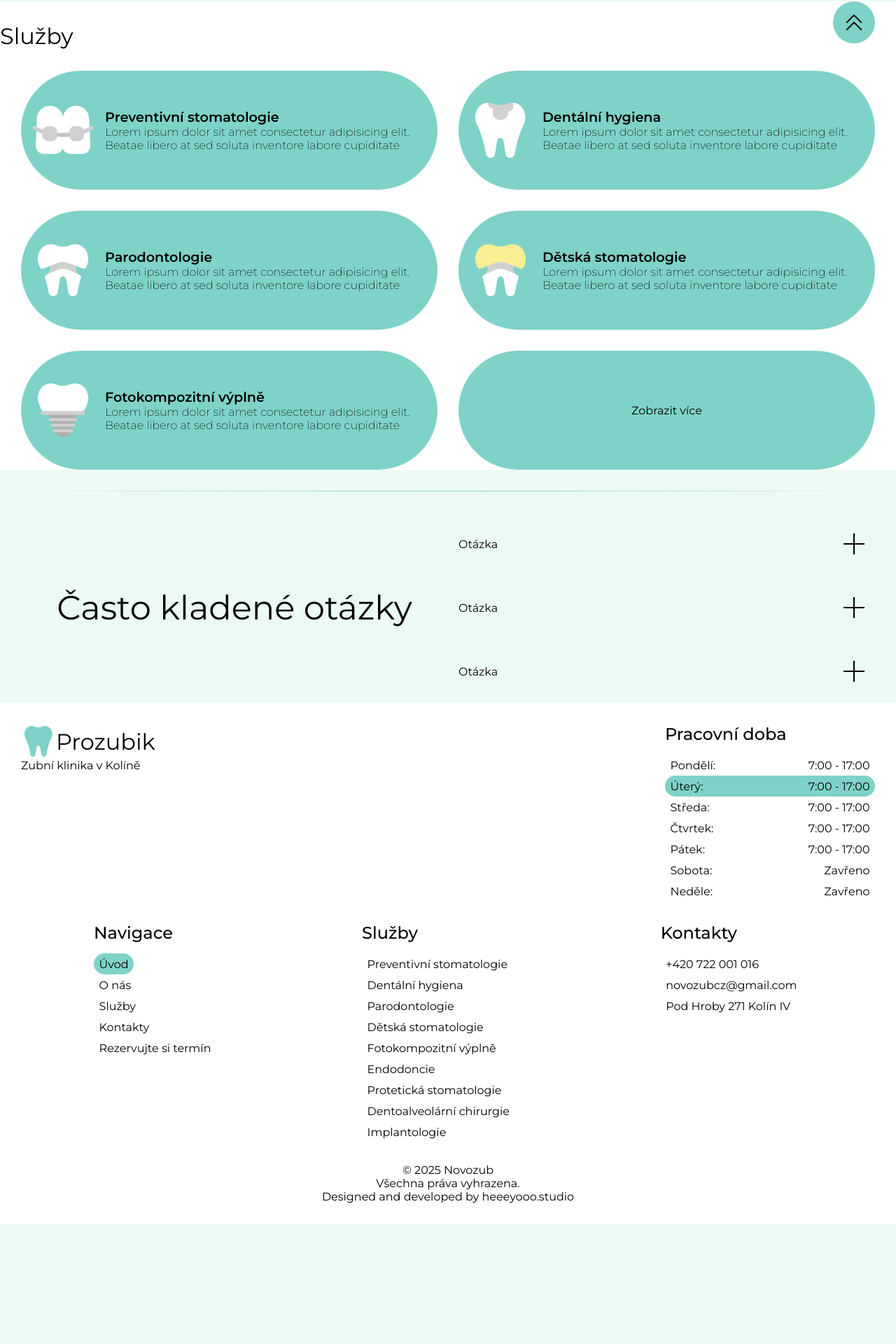
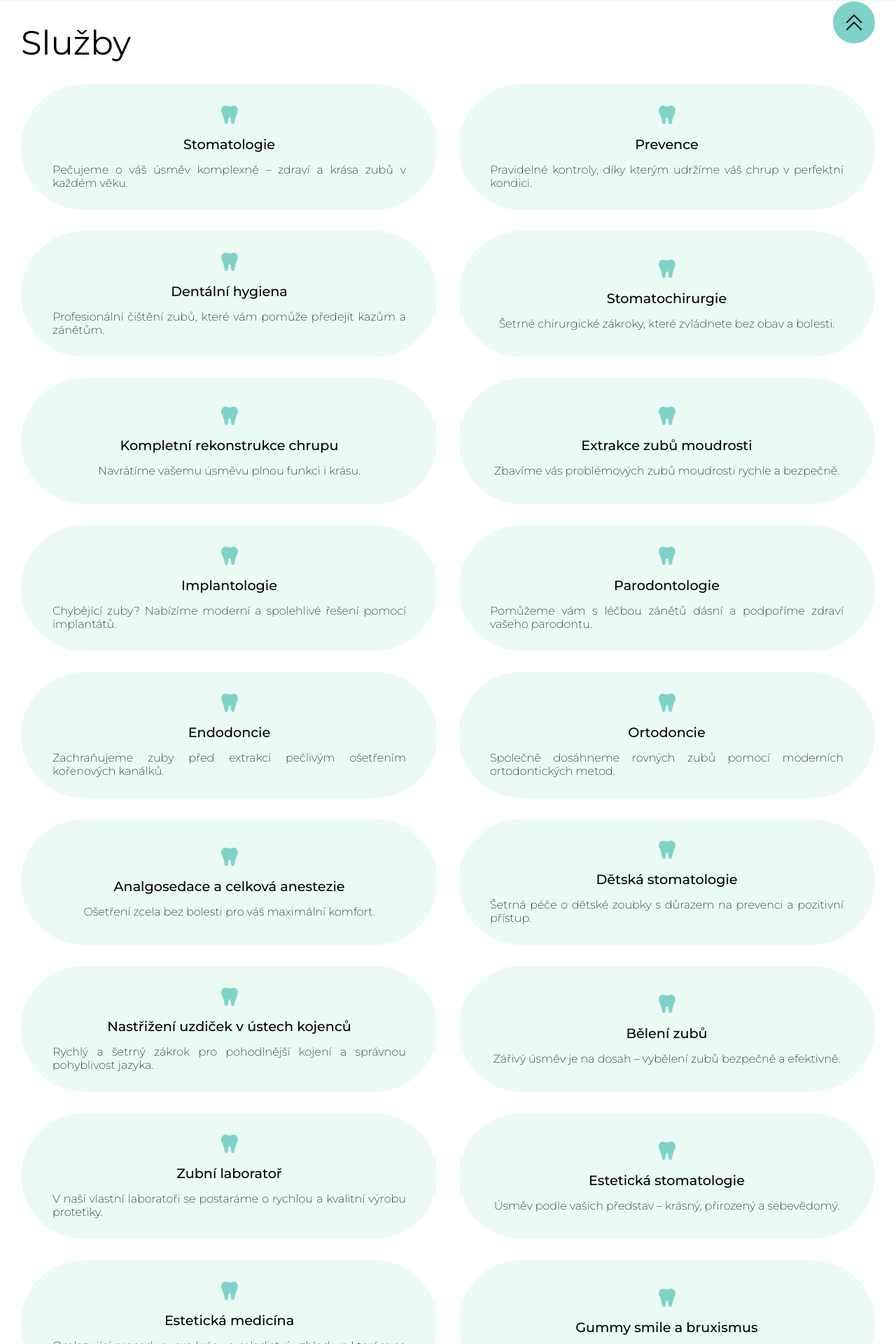
Before and after one commit to stepandordiai/natadent, a React (Vite) app: page / in a window 1280 px wide. Shown: the part 798-2718 px from the top of the page at 70% size. Before the commit the page ends 2547 px from the top, so only its background shows below. Built offline with nearby package versions, Linux system fonts and the light colour scheme.

Commit message:
v3.0.8 Update Home home__services

```diff
--- a/src/pages/Home/Home.jsx
+++ b/src/pages/Home/Home.jsx
@@ -1,12 +1,6 @@
 import { useEffect } from "react";
 import { NavLink } from "react-router-dom";
-import CustomDivider from "../../components/CustomDivider/CustomDivider";
 import { useTranslation } from "react-i18next";
-import toothIcon1 from "./../../assets/icons/tooth-icons/braces.png";
-import toothIcon2 from "./../../assets/icons/tooth-icons/cavity.png";
-import toothIcon3 from "./../../assets/icons/tooth-icons/crown.png";
-import toothIcon4 from "./../../assets/icons/tooth-icons/golden-crown.png";
-import toothIcon5 from "./../../assets/icons/tooth-icons/implant.png";
 import logoIcon from "./../../assets/logo/tooth.png";
 import "./Home.scss";
 
@@ -27,6 +21,9 @@ const Home = () => {
                     el.classList.remove("service--active");
                 }
             });
+
+            // On load page
+
             const serviceRect = el.getBoundingClientRect().top;
             if (serviceRect < window.innerHeight - 100) {
                 el.classList.add("service--active");
@@ -64,73 +61,171 @@ const Home = () => {
                     <NavLink className="home-top__btn" to="/appointment">
                         {t("appointment_title")}
                     </NavLink>
-                    <NavLink className="home-top__btn" to="/services">
+                    <a className="home-top__btn" href="#services">
                         {t("home.services_btn")}
+                    </a>
+                </div>
+            </div>
+            <div className="home__services" id="services">
+                <h2 className="home__services-title">{t("services_title")}</h2>
+                <div className="home__services-grid">
+                    <NavLink className="home__service js-service">
+                        <img width={30} src={logoIcon} alt="Logo" />
+                        <h4>{t("service_1")}</h4>
+                        <p>{t("service_desc_1")}</p>
+                    </NavLink>
+                    <NavLink className="home__service js-service">
+                        <img width={30} src={logoIcon} alt="Logo" />
+                        <h4>{t("service_2")}</h4>
+                        <p>{t("service_desc_2")}</p>
+                    </NavLink>
+                    <NavLink className="home__service js-service">
+                        <img width={30} src={logoIcon} alt="Logo" />
+                        <h4>{t("service_3")}</h4>
+                        <p>{t("service_desc_3")}</p>
+                    </NavLink>
+                    <NavLink className="home__service js-service">
+                        <img width={30} src={logoIcon} alt="Logo" />
+                        <h4>{t("service_4")}</h4>
+                        <p>{t("service_desc_4")}</p>
+                    </NavLink>
+                    <NavLink className="home__service js-service">
+                        <img width={30} src={logoIcon} alt="Logo" />
+                        <h4>{t("service_5")}</h4>
+                        <p>{t("service_desc_5")}</p>
+                    </NavLink>
+                    <NavLink className="home__service js-service">
+                        <img width={30} src={logoIcon} alt="Logo" />
+                        <h4>{t("service_6")}</h4>
+                        <p>{t("service_desc_6")}</p>
+                    </NavLink>
+                    <NavLink className="home__service js-service">
+                        <img width={30} src={logoIcon} alt="Logo" />
+                        <h4>{t("service_7")}</h4>
+                        <p>{t("service_desc_7")}</p>
+                    </NavLink>
+                    <NavLink className="home__service js-service">
+                        <img width={30} src={logoIcon} alt="Logo" />
+                        <h4>{t("service_8")}</h4>
+                        <p>{t("service_desc_8")}</p>
+                    </NavLink>
+                    <NavLink className="home__service js-service">
+                        <img width={30} src={logoIcon} alt="Logo" />
+                        <h4>{t("service_9")}</h4>
+                        <p>{t("service_desc_9")}</p>
+                    </NavLink>
+                    <NavLink className="home__service js-service">
+                        <img width={30} src={logoIcon} alt="Logo" />
+                        <h4>{t("service_10")}</h4>
+                        <p>{t("service_desc_10")}</p>
+                    </NavLink>
+                    <NavLink className="home__service js-service">
+                        <img width={30} src={logoIcon} alt="Logo" />
+                        <h4>{t("service_11")}</h4>
+                        <p>{t("service_desc_11")}</p>
+                    </NavLink>
+                    <NavLink className="home__service js-service">
+                        <img width={30} src={logoIcon} alt="Logo" />
+                        <h4>{t("service_12")}</h4>
+                        <p>{t("service_desc_12")}</p>
+                    </NavLink>
+                    <NavLink className="home__service js-service">
+                        <img width={30} src={logoIcon} alt="Logo" />
+                        <h4>{t("service_13")}</h4>
+                        <p>{t("service_desc_13")}</p>
+                    </NavLink>
+                    <NavLink className="home__service js-service">
+                        <img width={30} src={logoIcon} alt="Logo" />
+                        <h4>{t("service_14")}</h4>
+                        <p>{t("service_desc_14")}</p>
+                    </NavLink>
+                    <NavLink className="home__service js-service">
+                        <img width={30} src={logoIcon} alt="Logo" />
+                        <h4>{t("service_15")}</h4>
+                        <p>{t("service_desc_15")}</p>
+                    </NavLink>
+                    <NavLink className="home__service js-service">
+                        <img width={30} src={logoIcon} alt="Logo" />
+                        <h4>{t("service_16")}</h4>
+                        <p>{t("service_desc_16")}</p>
+                    </NavLink>
+                    <NavLink className="home__service js-service">
+                        <img width={30} src={logoIcon} alt="Logo" />
+                        <h4>{t("service_17")}</h4>
+                        <p>{t("service_desc_17")}</p>
+                    </NavLink>
+                    <NavLink className="home__service js-service">
+                        <img width={30} src={logoIcon} alt="Logo" />
+                        <h4>{t("service_18")}</h4>
+                        <p>{t("service_desc_18")}</p>
+                    </NavLink>
+                    <NavLink className="home__service js-service">
+                        <img width={30} src={logoIcon} alt="Logo" />
+                        <h4>{t("service_19")}</h4>
+                        <p>{t("service_desc_19")}</p>
+                    </NavLink>
+                    <NavLink className="home__service js-service">
+                        <img width={30} src={logoIcon} alt="Logo" />
+                        <h4>{t("service_20")}</h4>
+                        <p>{t("service_desc_20")}</p>
+                    </NavLink>
+                    <NavLink className="home__service js-service">
+                        <img width={30} src={logoIcon} alt="Logo" />
+                        <h4>{t("service_21")}</h4>
+                        <p>{t("service_desc_21")}</p>
+                    </NavLink>
+                    <NavLink className="home__service js-service">
+                        <img width={30} src={logoIcon} alt="Logo" />
+                        <h4>{t("service_22")}</h4>
+                        <p>{t("service_desc_22")}</p>
+                    </NavLink>
+                    <NavLink className="home__service js-service">
+                        <img width={30} src={logoIcon} alt="Logo" />
+                        <h4>{t("service_23")}</h4>
+                        <p>{t("service_desc_23")}</p>
+                    </NavLink>
+                    <NavLink className="home__service js-service">
+                        <img width={30} src={logoIcon} alt="Logo" />
+                        <h4>{t("service_24")}</h4>
+                        <p>{t("service_desc_24")}</p>
+                    </NavLink>
+                    <NavLink className="home__service js-service">
+                        <img width={30} src={logoIcon} alt="Logo" />
+                        <h4>{t("service_25")}</h4>
+                        <p>{t("service_desc_25")}</p>
+                    </NavLink>
+                    <NavLink className="home__service js-service">
+                        <img width={30} src={logoIcon} alt="Logo" />
+                        <h4>{t("service_26")}</h4>
+                        <p>{t("service_desc_26")}</p>
+                    </NavLink>
+                    <NavLink className="home__service js-service">
+                        <img width={30} src={logoIcon} alt="Logo" />
+                        <h4>{t("service_27")}</h4>
+                        <p>{t("service_desc_27")}</p>
+                    </NavLink>
+                    <NavLink className="home__service js-service">
+                        <img width={30} src={logoIcon} alt="Logo" />
+                        <h4>{t("service_28")}</h4>
+                        <p>{t("service_desc_28")}</p>
+                    </NavLink>
+                    <NavLink className="home__service js-service">
+                        <img width={30} src={logoIcon} alt="Logo" />
+                        <h4>{t("service_29")}</h4>
+                        <p>{t("service_desc_29")}</p>
+                    </NavLink>
+                    <NavLink className="home__service js-service">
+                        <img width={30} src={logoIcon} alt="Logo" />
+                        <h4>{t("service_30")}</h4>
+                        <p>{t("service_desc_30")}</p>
+                    </NavLink>
+                    <NavLink className="home__service js-service">
+                        <img width={30} src={logoIcon} alt="Logo" />
+                        <h4>{t("service_31")}</h4>
+                        <p>{t("service_desc_31")}</p>
                     </NavLink>
                 </div>
             </div>
-            <div className="home__services-wrapper">
-                <h2 className="home__services-title">{t("services_title")}</h2>
-                <div className="home__services">
-                    <div className="home__service js-service">
-                        <img
-                            width={90}
-                            src={toothIcon1}
-                            alt="Preventivní stomatologie"
-                        />
-                        <div>
-                            <h4>{t("service_1")}</h4>
-                            <p>{t("service_desc_1")}</p>
-                        </div>
-                    </div>
-                    <div className="home__service js-service">
-                        <img
-                            width={90}
-                            src={toothIcon2}
-                            alt="Dentální hygiena"
-                        />
-                        <div>
-                            <h4>{t("service_2")}</h4>
-                            <p>{t("service_desc_2")}</p>
-                        </div>
-                    </div>
-                    <div className="home__service js-service">
-                        <img width={90} src={toothIcon3} alt="Parodontologie" />
-                        <div>
-                            <h4>{t("service_3")}</h4>
-                            <p>{t("service_desc_3")}</p>
-                        </div>
-                    </div>
-                    <div className="home__service js-service">
-                        <img
-                            width={90}
-                            src={toothIcon4}
-                            alt="Dětská stomatologie"
-                        />
-                        <div>
-                            <h4>{t("service_4")}</h4>
-                            <p>{t("service_desc_4")}</p>
-                        </div>
-                    </div>
-                    <div className="home__service js-service">
-                        <img
-                            width={90}
-                            src={toothIcon5}
-                            alt="Fotokompozitní výplně"
-                        />
-                        <div>
-                            <h4>{t("service_5")}</h4>
-                            <p>{t("service_desc_5")}</p>
-                        </div>
-                    </div>
-                    <div className="home__service js-service">
-                        <NavLink className="view-more" to="/services">
-                            {t("home.view_more_btn")}
-                        </NavLink>
-                    </div>
-                </div>
-            </div>
-            <CustomDivider />
             <div className="faq">
                 <div className="faq__title">{t("home.faq")}</div>
                 <div className="faq__list">
--- a/src/pages/Home/Home.scss
+++ b/src/pages/Home/Home.scss
@@ -86,39 +86,42 @@
     }
 }
 
-.home__services-wrapper {
+// Services
+
+.home__services {
     background: #fff;
+    padding: 30px;
 }
 
 .home__services-title {
-    font-size: 2rem;
-    padding: 30px 0;
+    font-size: 3rem;
+    margin-bottom: 30px;
 }
 
-.home__services {
+.home__services-grid {
     display: grid;
     grid-template-columns: repeat(3, 1fr);
     gap: 30px;
-    margin: 0 30px;
 }
 
 .home__service {
     position: relative;
     width: 100%;
     @include flex-center;
+    flex-direction: column;
+    text-align: justify;
     gap: 15px;
-    height: 170px;
-    // border: 1px solid var(--border-25);
-    background: var(--accent-clr);
-    // color: #fff;
-    border-radius: 85px;
-    padding: 0 15px;
+    height: 180px;
+    background: var(--bg-clr);
+    border-radius: 90px;
+    padding: 0 45px;
+    cursor: pointer;
     opacity: 0;
     transform: translateY(30px);
     transition: all 0.3s;
 
     h4 {
-        font-weight: 600;
+        font-weight: 500;
         font-size: 1.2rem;
     }
     p {
@@ -129,15 +132,6 @@
         transform: translateY(-5px);
         box-shadow: 0 5px 10px rgba(0, 0, 0, 0.1);
     }
-}
-
-.view-more {
-    position: absolute;
-    @include grid-center;
-    width: 100%;
-    height: 100%;
-    border-radius: 85px;
-    // border: 1px solid var(--accent-clr);
 }
 
 .service--active {
@@ -216,15 +210,18 @@
 }
 
 @media (max-width: 1300px) {
-    .home__services {
+    .home__services-grid {
         grid-template-columns: repeat(2, 1fr);
     }
 }
 
 @media (max-width: 900px) {
     .home__services {
+        padding: 30px 15px;
+    }
+
+    .home__services-grid {
         grid-template-columns: repeat(1, 1fr);
-        margin: 0 15px;
     }
 
     .faq {
@@ -233,11 +230,6 @@
 }
 
 @media (max-width: 800px) {
-    .home__services {
-        grid-template-columns: repeat(1, 1fr);
-        margin: 0;
-    }
-
     .faq {
         flex-direction: column;
         padding: 0;
--- a/src/translations/cz/translation.json
+++ b/src/translations/cz/translation.json
@@ -7,24 +7,68 @@
     "contacts_title": "Kontakty",
     "appointment_title": "Rezervujte si termín",
 
-    "service_1": "Preventivní stomatologie",
-    "service_desc_1": "Lorem ipsum dolor sit amet consectetur adipisicing elit. Beatae libero at sed soluta inventore labore cupiditate",
-    "service_2": "Dentální hygiena",
-    "service_desc_2": "Lorem ipsum dolor sit amet consectetur adipisicing elit. Beatae libero at sed soluta inventore labore cupiditate",
-    "service_3": "Parodontologie",
-    "service_desc_3": "Lorem ipsum dolor sit amet consectetur adipisicing elit. Beatae libero at sed soluta inventore labore cupiditate",
-    "service_4": "Dětská stomatologie",
-    "service_desc_4": "Lorem ipsum dolor sit amet consectetur adipisicing elit. Beatae libero at sed soluta inventore labore cupiditate",
-    "service_5": "Fotokompozitní výplně",
-    "service_desc_5": "Lorem ipsum dolor sit amet consectetur adipisicing elit. Beatae libero at sed soluta inventore labore cupiditate",
-    "service_6": "Endodoncie",
-    "service_desc_6": "Lorem ipsum dolor sit amet consectetur adipisicing elit. Beatae libero at sed soluta inventore labore cupiditate",
-    "service_7": "Protetická stomatologie",
-    "service_desc_7": "Lorem ipsum dolor sit amet consectetur adipisicing elit. Beatae libero at sed soluta inventore labore cupiditate",
-    "service_8": "Dentoalveolární chirurgie",
-    "service_desc_8": "Lorem ipsum dolor sit amet consectetur adipisicing elit. Beatae libero at sed soluta inventore labore cupiditate",
-    "service_9": "Implantologie",
-    "service_desc_9": "Lorem ipsum dolor sit amet consectetur adipisicing elit. Beatae libero at sed soluta inventore labore cupiditate",
+    "service_1": "Stomatologie",
+    "service_desc_1": "Pečujeme o váš úsměv komplexně – zdraví a krása zubů v každém věku.",
+    "service_2": "Prevence",
+    "service_desc_2": "Pravidelné kontroly, díky kterým udržíme váš chrup v perfektní kondici.",
+    "service_3": "Dentální hygiena",
+    "service_desc_3": "Profesionální čištění zubů, které vám pomůže předejít kazům a zánětům.",
+    "service_4": "Stomatochirurgie",
+    "service_desc_4": "Šetrné chirurgické zákroky, které zvládnete bez obav a bolesti.",
+    "service_5": "Kompletní rekonstrukce chrupu",
+    "service_desc_5": "Navrátíme vašemu úsměvu plnou funkci i krásu.",
+    "service_6": "Extrakce zubů moudrosti",
+    "service_desc_6": "Zbavíme vás problémových zubů moudrosti rychle a bezpečně.",
+    "service_7": "Implantologie",
+    "service_desc_7": "Chybějící zuby? Nabízíme moderní a spolehlivé řešení pomocí implantátů.",
+    "service_8": "Parodontologie",
+    "service_desc_8": "Pomůžeme vám s léčbou zánětů dásní a podpoříme zdraví vašeho parodontu.",
+    "service_9": "Endodoncie",
+    "service_desc_9": "Zachraňujeme zuby před extrakcí pečlivým ošetřením kořenových kanálků.",
+    "service_10": "Ortodoncie",
+    "service_desc_10": "Společně dosáhneme rovných zubů pomocí moderních ortodontických metod.",
+    "service_11": "Analgosedace a celková anestezie",
+    "service_desc_11": "Ošetření zcela bez bolesti pro váš maximální komfort.",
+    "service_12": "Dětská stomatologie",
+    "service_desc_12": "Šetrná péče o dětské zoubky s důrazem na prevenci a pozitivní přístup.",
+    "service_13": "Nastřižení uzdiček v ústech kojenců",
+    "service_desc_13": "Rychlý a šetrný zákrok pro pohodlnější kojení a správnou pohyblivost jazyka.",
+    "service_14": "Bělení zubů",
+    "service_desc_14": "Zářivý úsměv je na dosah – vybělení zubů bezpečně a efektivně.",
+    "service_15": "Zubní laboratoř",
+    "service_desc_15": "V naší vlastní laboratoři se postaráme o rychlou a kvalitní výrobu protetiky.",
+    "service_16": "Estetická stomatologie",
+    "service_desc_16": "Úsměv podle vašich představ – krásný, přirozený a sebevědomý.",
+    "service_17": "Estetická medicína",
+    "service_desc_17": "Omlazující procedury pro krásu a mladistvý vzhled, ve kterém se budete cítit skvěle.",
+    "service_18": "Gummy smile a bruxismus",
+    "service_desc_18": "Najdeme řešení pro nadměrné odhalování dásní i skřípání zubů.",
+    "service_19": "Omlazení a výplně rtů",
+    "service_desc_19": "Zvýrazníme krásu vašich rtů pro plný a svěží vzhled.",
+    "service_20": "Vyhlazení vrásek v obličeji",
+    "service_desc_20": "Pomůžeme vám dosáhnout přirozeně hladké a svěží pleti.",
+    "service_21": "Vstupní prohlídka",
+    "service_desc_21": "První krok ke zdravému úsměvu",
+    "service_22": "Dentální hygiena pro děti",
+    "service_desc_22": "První krok ke zdravému úsměvu.",
+    "service_23": "Hloubkové čištění zubů",
+    "service_desc_23": "První krok ke zdravému úsměvu.",
+    "service_24": "Ošetření zubního kazu",
+    "service_desc_24": "Pro zdravý a bezbolestný úsměv.",
+    "service_25": "Gummy smile",
+    "service_desc_25": "Řešení pro harmonický úsměv.",
+    "service_26": "Bruxismus",
+    "service_desc_26": "Řešení pro nepříjemné skřípání zubů.",
+    "service_27": "Keramické fazety",
+    "service_desc_27": "Cesta k dokonalému úsměvu.",
+    "service_28": "Zubní korunky",
+    "service_desc_28": "Obnova funkce a estetiky vašich zubů.",
+    "service_29": "Zubní můstky",
+    "service_desc_29": "Spolehlivé řešení pro náhradu chybějících zubů.",
+    "service_30": "Částečné a celkové snímatelné náhrady",
+    "service_desc_30": "Pohodlné řešení pro obnovení vašeho úsměvu.",
+    "service_31": "Kloubní poradna",
+    "service_desc_31": "Řešení obtíží s čelistním kloubem.",
 
     "home": {
         "title": "Záleží nám na tvém úsměvu",
```
Also changed, not shown: src/translations/en/translation.json (+9 -9 lines), src/translations/ua/translation.json (+9 -9 lines).
